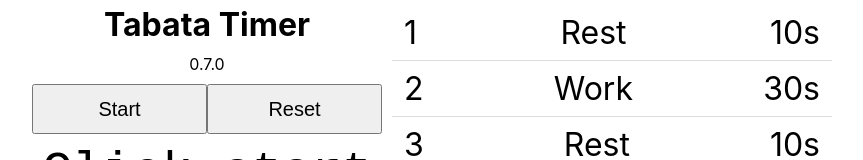
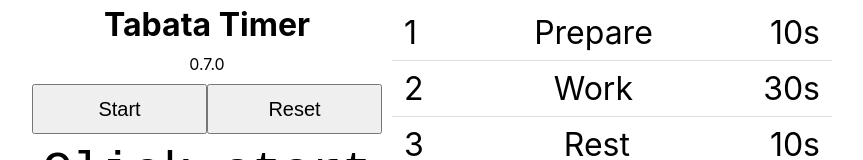
Before and after one commit to cristiklein/tabata-timer, a React app: page / in a window 1280 px wide. Shown: the top 160 px of the page, without its empty margins (208-1071 px from the left). Built offline with nearby package versions, Linux system fonts and the light colour scheme.

Commit message:
Rename first stage to prepare

```diff
--- a/src/App.tsx
+++ b/src/App.tsx
@@ -24,7 +24,8 @@ function initStages(): Stage[] {
   const stages: Stage[] = [];
 
   for (let cycle: number = 0; cycle < 8; cycle++) {
-    stages.push({ name: 'Rest', durationMs: 10000 });
+    const restName = (cycle === 0) ? 'Prepare' : 'Rest';
+    stages.push({ name: restName, durationMs: 10000 });
     stages.push({ name: 'Work', durationMs: 30000 });
   }
 
```
